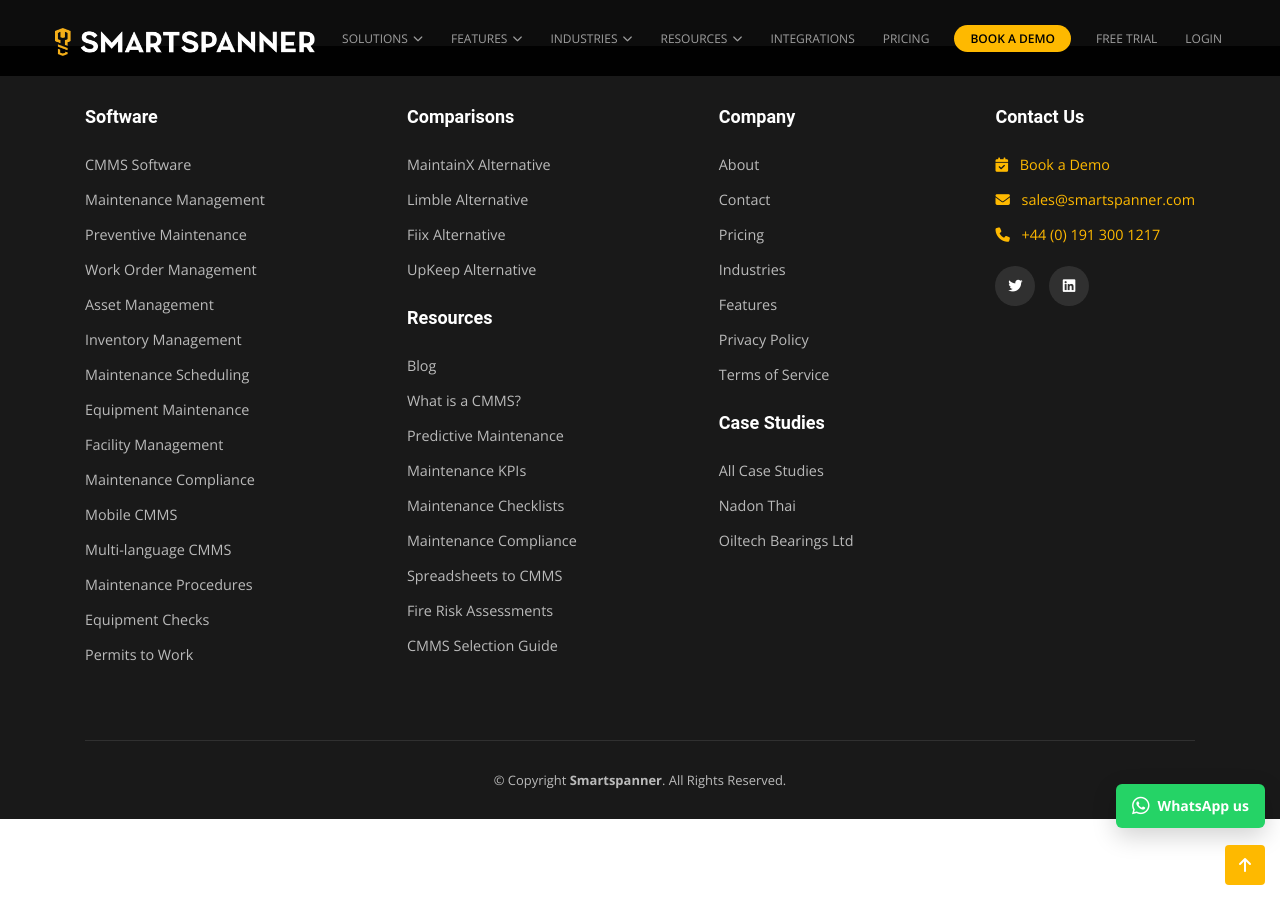
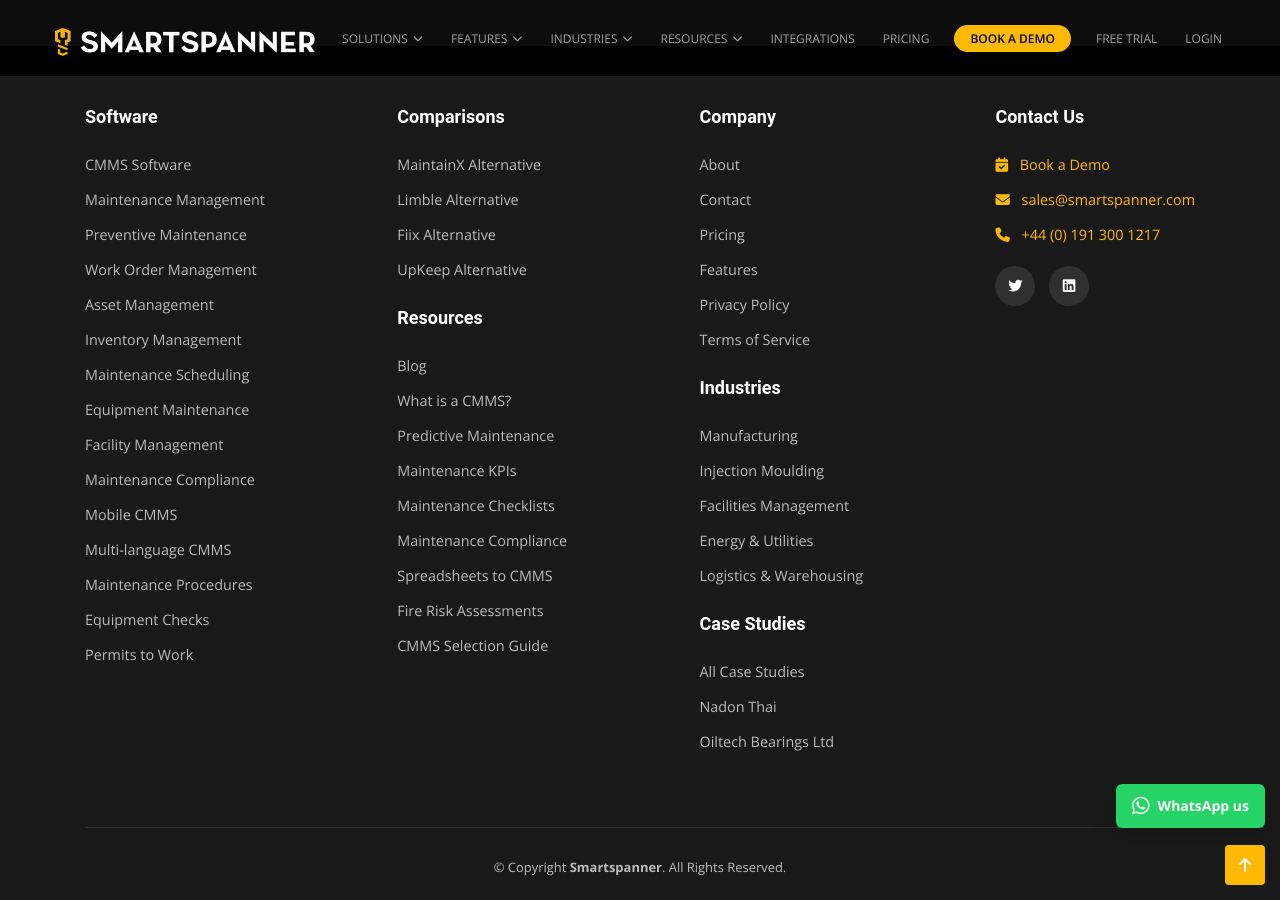
Before and after one commit to smartspanner/smartspanner.com, a Jekyll site: the page built from index.html, in a window 1280 px wide and 900 px high, scrolled down 8171 px. Built offline with Jekyll 4.4.1, drawn with Linux system fonts in a browser that asks for light colours.

Commit message:
feat: add industries links to footer

```diff
--- a/_includes/footer.html
+++ b/_includes/footer.html
@@ -50,10 +50,17 @@
           <li><a href="{{ '/about' | relative_url }}">About</a></li>
           <li><a href="{{ '/contact' | relative_url }}">Contact</a></li>
           <li><a href="{{ '/pricing' | relative_url }}">Pricing</a></li>
-          <li><a href="{{ '/industries' | relative_url }}">Industries</a></li>
           <li><a href="{{ '/features' | relative_url }}">Features</a></li>
           <li><a href="{{ '/privacy-policy' | relative_url }}">Privacy Policy</a></li>
           <li><a href="{{ '/terms-of-service' | relative_url }}">Terms of Service</a></li>
+        </ul>
+        <h4 style="margin-top: 20px;">Industries</h4>
+        <ul>
+          <li><a href="{{ '/cmms-for-manufacturing' | relative_url }}">Manufacturing</a></li>
+          <li><a href="{{ '/cmms-for-injection-moulding' | relative_url }}">Injection Moulding</a></li>
+          <li><a href="{{ '/facility-management-software' | relative_url }}">Facilities Management</a></li>
+          <li><a href="{{ '/energy-and-resources-maintenance' | relative_url }}">Energy &amp; Utilities</a></li>
+          <li><a href="{{ '/distribution-fleet-maintenance' | relative_url }}">Logistics &amp; Warehousing</a></li>
         </ul>
         <h4 style="margin-top: 20px;">Case Studies</h4>
         <ul>
--- a/_includes/header.html
+++ b/_includes/header.html
@@ -55,7 +55,6 @@
             <li><a href="{{ '/facility-management-software' | relative_url }}">Facilities Management</a></li>
             <li><a href="{{ '/energy-and-resources-maintenance' | relative_url }}">Energy & Utilities</a></li>
             <li><a href="{{ '/distribution-fleet-maintenance' | relative_url }}">Logistics & Warehousing</a></li>
-            <li><a href="{{ '/industries' | relative_url }}">All Industries</a></li>
           </ul>
         </li>
         <li class="dropdown">
```
